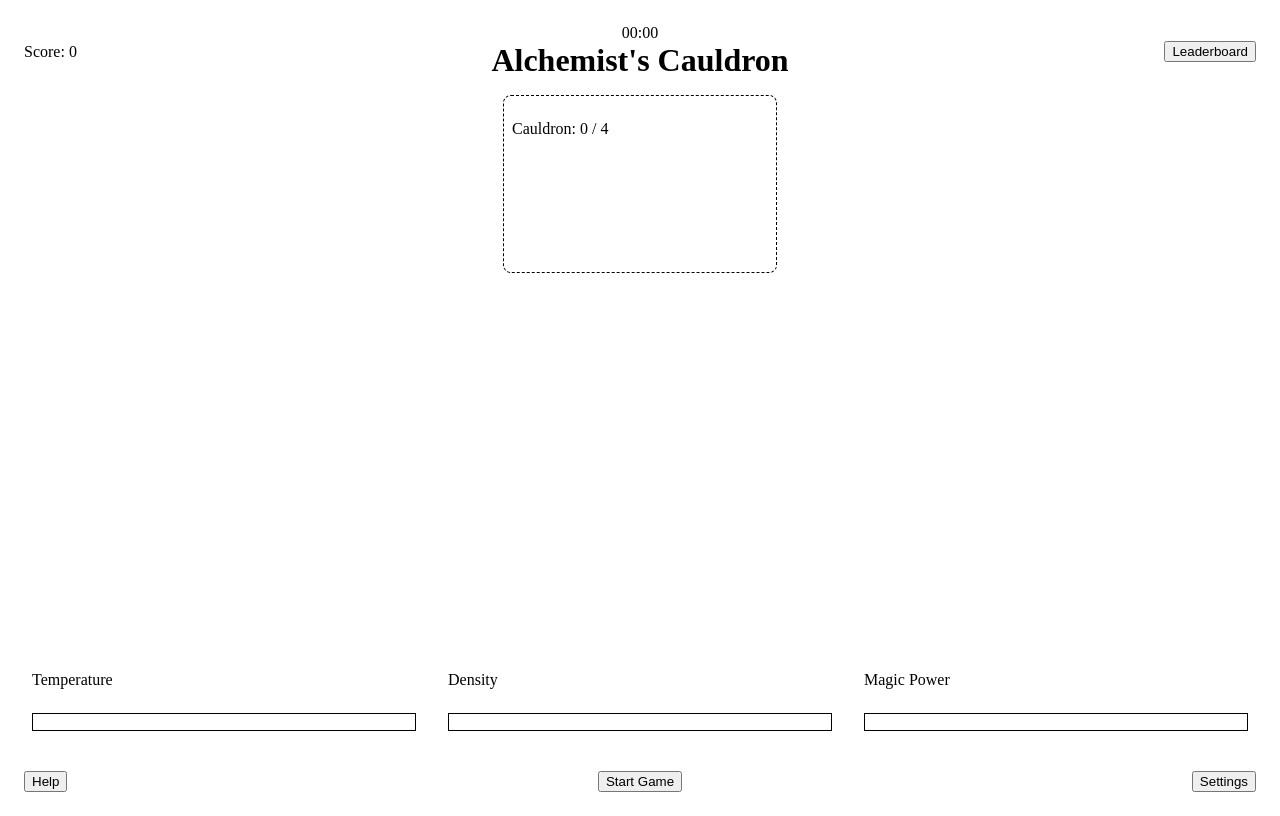
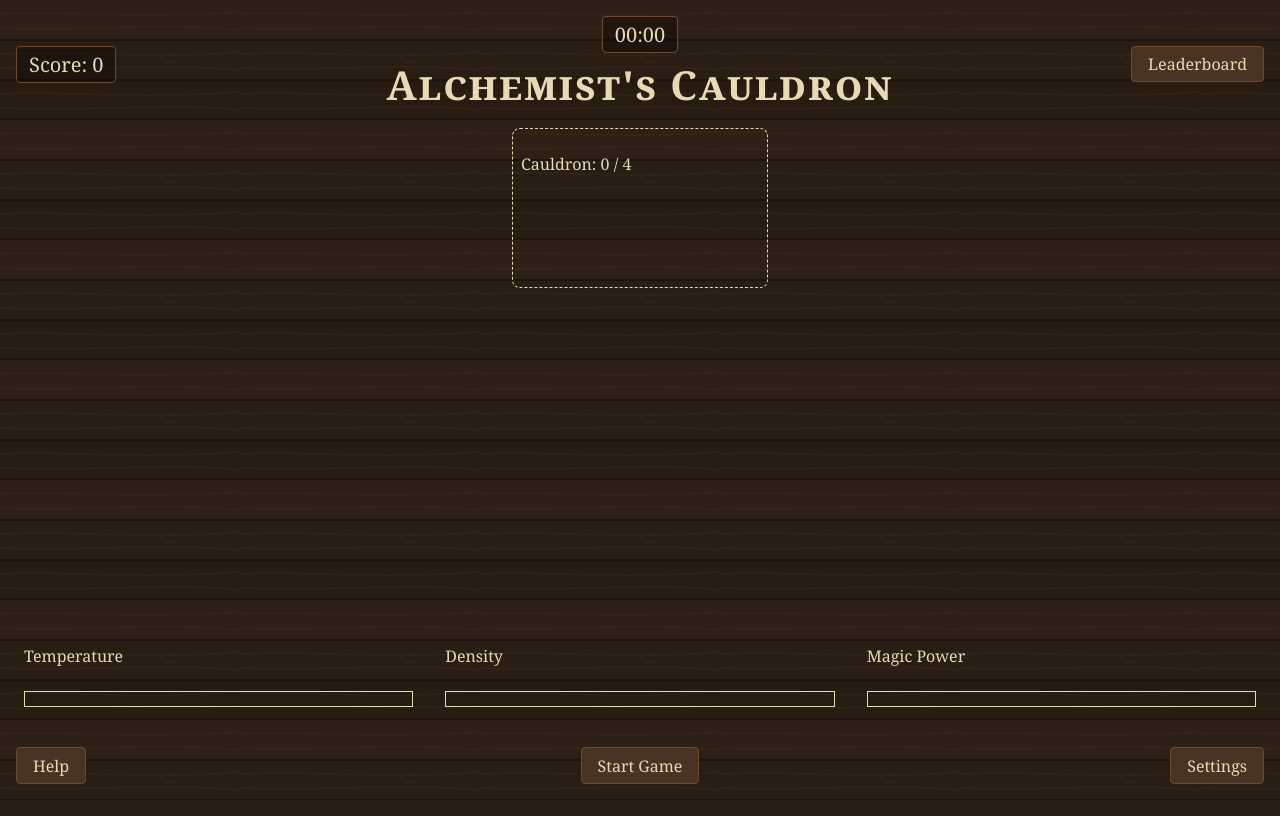
Before and after one commit to stsTom/alchemist-cauldron-game, a website built with Vite: page index.html in a window 1280 px wide. Built offline with nearby package versions, Linux system fonts and the light colour scheme.

Commit message:
feat: add background and general elements styling

```diff
--- a/src/styles/style.scss
+++ b/src/styles/style.scss
@@ -1,3 +1,50 @@
+:root {
+  --wood: #4a3322;
+  --wood-dark: #2a1d14;
+  --wood-light: #6b4a31;
+  --parchment: #e8d9b5;
+  --ink: #2b2118;
+  --potion: #8bc34a;
+  --temp: #e57373;
+  --density: #64b5f6;
+  --magic: #ba68c8;
+  --danger: #e53935;
+
+  color-scheme: dark;
+}
+
+*,
+*::before,
+*::after {
+  box-sizing: border-box;
+}
+
+body {
+  margin: 0;
+  background: var(--wood-dark) url('../assets/table.svg') repeat;
+  color: var(--parchment);
+  font-family: Georgia, 'Times New Roman', serif;
+}
+
+button {
+  padding: 0.4rem 1rem;
+  border: 1px solid var(--wood-light);
+  border-radius: 4px;
+  background: var(--wood);
+  color: var(--parchment);
+  font: inherit;
+  cursor: pointer;
+}
+
+button:hover:not(:disabled) {
+  border-color: var(--parchment);
+}
+
+button:disabled {
+  opacity: 0.5;
+  cursor: default;
+}
+
 #app {
   position: relative;
   padding: 1rem;
@@ -29,6 +76,24 @@
 
 .game-title {
   margin: 0;
+  font-size: clamp(1.5rem, 4vw, 2.5rem);
+  font-variant: small-caps;
+  letter-spacing: 0.05em;
+}
+
+.score,
+.timer {
+  justify-self: start;
+  width: fit-content;
+  padding: 0.25rem 0.75rem;
+  border: 1px solid var(--wood-light);
+  border-radius: 4px;
+  background: rgb(0 0 0 / 0.3);
+  font-size: 1.25rem;
+}
+
+.timer {
+  margin: 0 auto 0.25rem;
 }
 
 .health,
```
Also changed, not shown: src/assets/table.svg (added).
